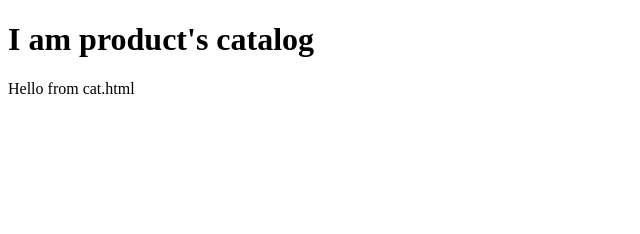
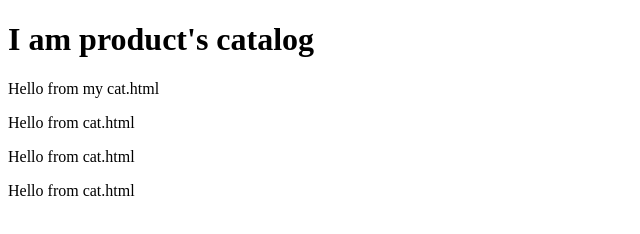
Before and after one commit to Tanya1Tatarenko/Test_Novem, a plain HTML site: page cat.html in a window 1280 px wide. Shown: the whole page, without its empty margins (0-640 px from the left). Drawn offline with Linux system fonts and the light colour scheme.

Commit message:
add more lists

```diff
--- a/cat.html
+++ b/cat.html
@@ -8,6 +8,9 @@
 </head>
 <body>
     <h1>I am product's catalog</h1>
+	<p>Hello from my cat.html<p>
+	<p>Hello from cat.html<p>
+	<p>Hello from cat.html<p>
 	<p>Hello from cat.html<p>
 </body>
 </html>
```
